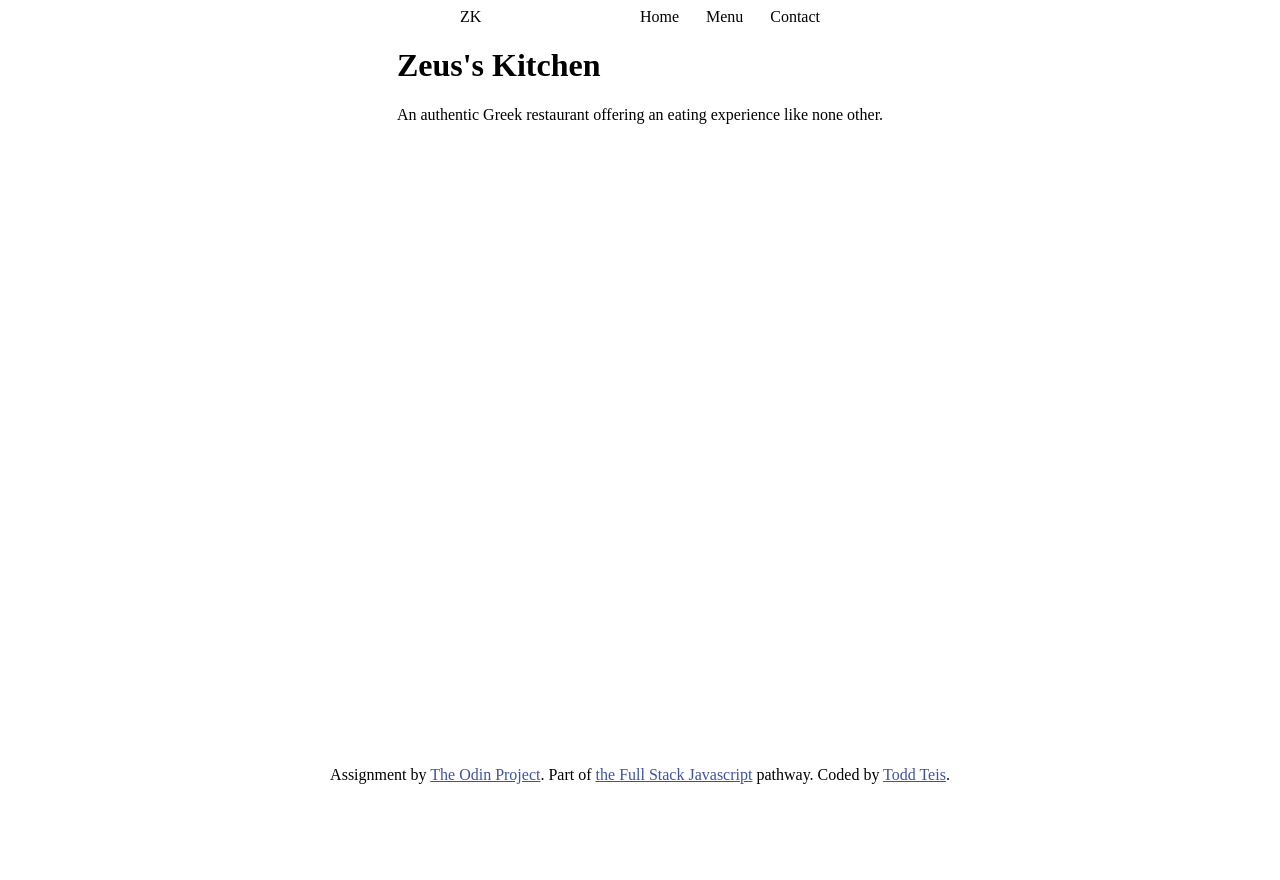
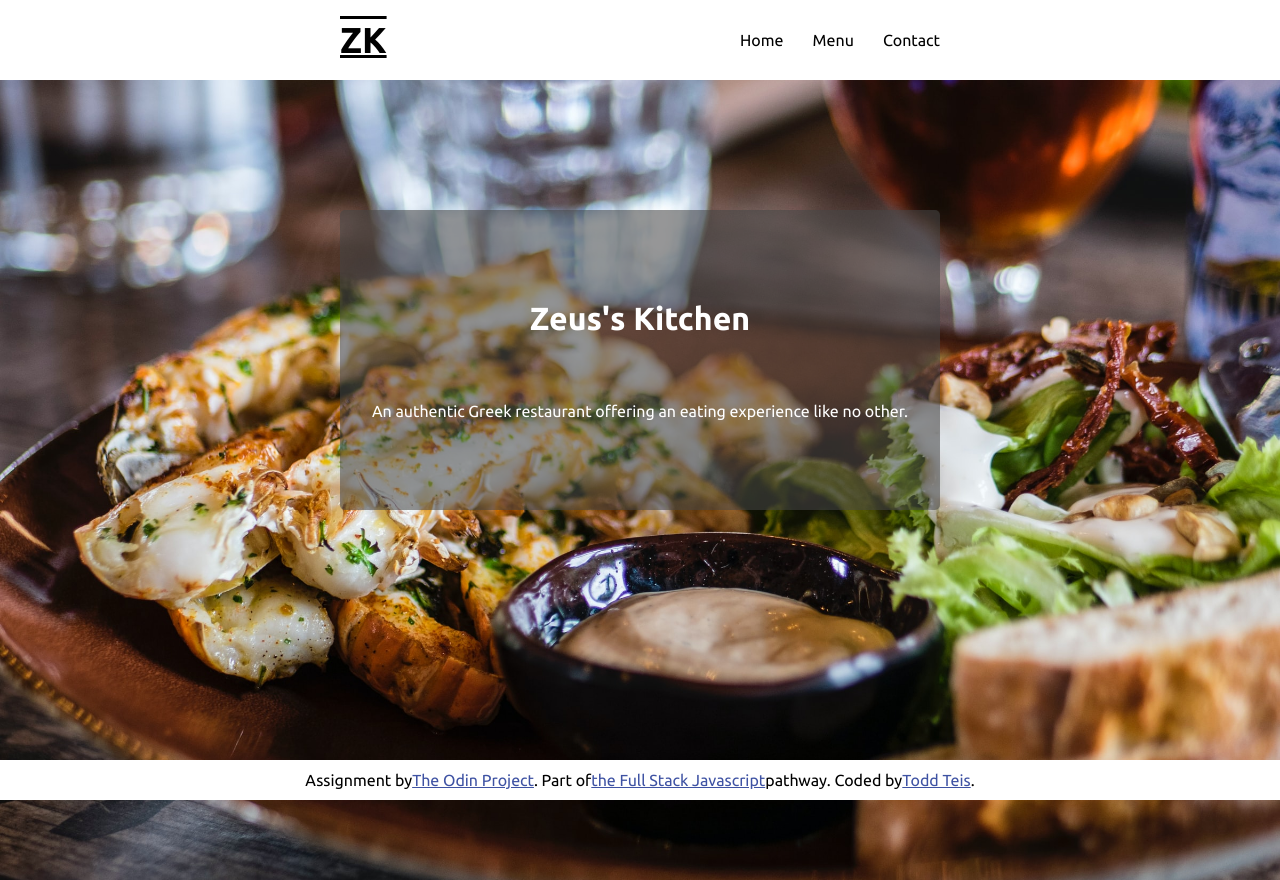
Before and after one commit to toddteis/Restaurant-Page-Project, a website built with webpack: page dist/index.html in a window 1280 px wide. Before the commit the page ends 800 px from the top, so only its background shows below. Built offline with nearby package versions, Linux system fonts and the light colour scheme.

Commit message:
Styled main section.

```diff
--- a/dist/index.html
+++ b/dist/index.html
@@ -10,7 +10,7 @@
 <body>
   <div class="content" id="content">
     <header>
-      ZK
+      <h2>ZK</h2>
       <nav>
         <ul class="nav-list">
           <li>Home</li>
@@ -20,10 +20,17 @@
       </nav>
     </header>
     <main>
-      <h1>Zeus's Kitchen</h1>
-      <section>
-        An authentic Greek restaurant offering an eating experience like none other.
-      </section>
+      <div class="text-shade-container">
+        <div class="shade">
+
+        </div>
+        <div class="text">
+          <h1>Zeus's Kitchen</h1>
+          <section class="main-home">
+            An authentic Greek restaurant offering an eating experience like no other.
+          </section>
+        </div>
+      </div>
     </main>
   </div>
   <footer>
--- a/dist/style.css
+++ b/dist/style.css
@@ -1,21 +1,43 @@
+@import url('https://fonts.googleapis.com/css2?family=Ubuntu:wght@400;500;700&display=swap');
 
+
+* {
+  margin: 0;
+  padding: 0;
+}
+
+*, *:before, *:after {
+  box-sizing: inherit;
+}
+
+html {
+  box-sizing: border-box;
+  font-size: 16px;
+  font-family: 'Ubuntu', sans-serif;
+}
+
+/* HEADER */
 header {
   display: flex;
-  width: 360px;
+  width: 600px;
+  height: 80px;
   align-items: center;
   justify-content: space-between;
+  font-size: 1.5rem;
+}
+
+h2 {
+  text-decoration: underline overline;
 }
 
 .nav-list {
   list-style: none;
   display: flex;
-  width: 180px;
+  width: 200px;
   justify-content: space-between;
   margin: 0 0;
   padding: 0;
-}
-.nav-list > li {
-  /* margin-left: 10px; */
+  font-size: 1rem;
 }
 
 .content {
@@ -24,15 +46,74 @@ header {
   align-items: center;
 }
 
+/* MAIN */
+
+main {
+  position: relative;
+  width: 100vw;
+  height: 100vh;
+  display: flex;
+  flex-direction: column;
+  align-items: center;
+  justify-content: flex-start;
+  background: center / cover no-repeat url(./davide-cantelli-jpkfc5_d-DI-unsplash.jpg);
+}
+
+.text-shade-container {
+  position: relative;
+  margin-top: 130px;
+  display: flex;
+  flex-direction: column;
+  align-items: center;
+  justify-content: start;
+  height: 300px;
+  width: 600px;
+}
+
+.shade {
+  position: absolute;
+  top: 0;
+  left: 0;
+  height: 100%;
+  width: 100%;
+  background-color: rgba(70, 70, 70, 0.8);
+  opacity: 0.7;
+  border-radius: 5px;
+}
+
+.text {
+  position: absolute;
+  top: 0;
+  left: 0;
+  height: 100%;
+  width: 100%;
+  display: flex;
+  flex-direction: column;
+  align-items: center;
+  justify-content:space-between;
+  color: #fff;
+}
+
+h1 {
+  margin-top: 90px;
+}
+
+.main-home {
+  margin-bottom: 90px;
+}
+
 /* FOOTER SECTION */
 
 .attribution {
   font-size: 1rem;
-  text-align: center;
   position: fixed;
+  display: flex;
+  justify-content: center;
+  align-items: center;
   left: 0;
   bottom: 0;
   width: 100%;
+  height: 40px;
   background-color: #fff;
 }
 
```
Also changed, not shown: dist/davide-cantelli-jpkfc5_d-DI-unsplash.jpg (added).
